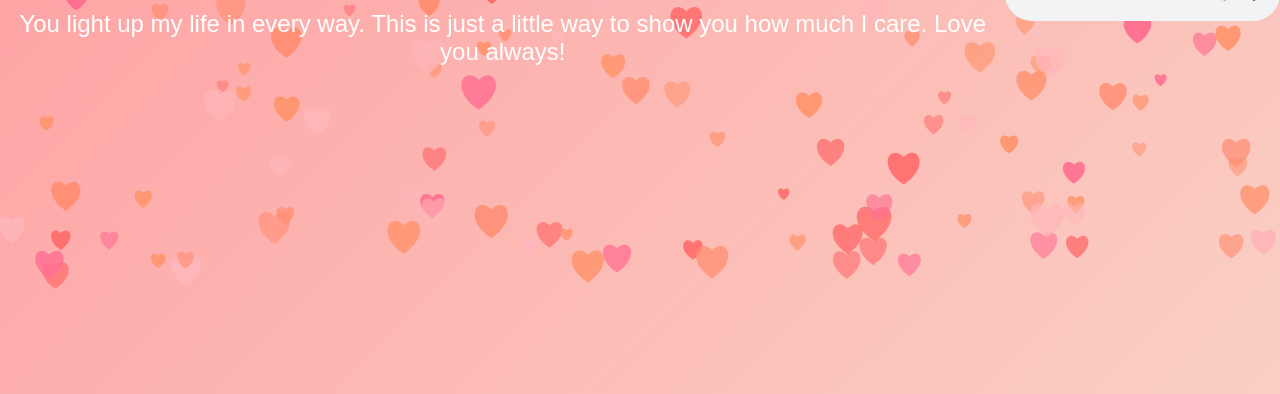
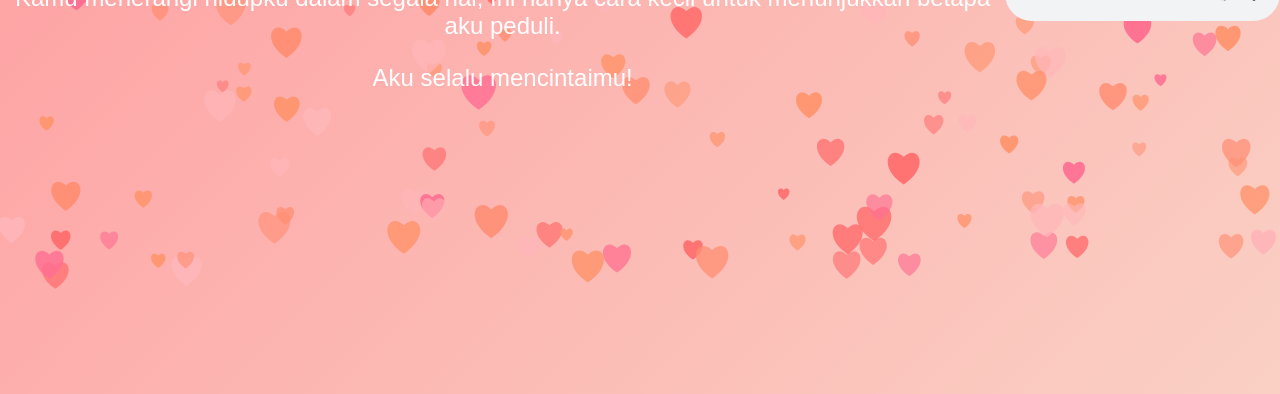
Before and after one commit to s1miii/plr, a plain HTML site: page index.html in a window 1280 px wide. Shown: the part 406-800 px from the top of the page. Drawn offline with Linux system fonts and the light colour scheme.

Commit message:
Update index.html

```diff
--- a/index.html
+++ b/index.html
@@ -9,7 +9,8 @@
 <body>
   <div class="container">
     <h1>Imell ❤️</h1>
-    <p>You light up my life in every way. This is just a little way to show you how much I care. Love you always!</p>
+    <p>Kamu menerangi hidupku dalam segala hal, Ini hanya cara kecil untuk menunjukkan betapa aku peduli.</p>
+    <p>Aku selalu mencintaimu!</p>
   </div>
   <canvas id="heartsCanvas"></canvas>
   <audio controls autoplay>
```
